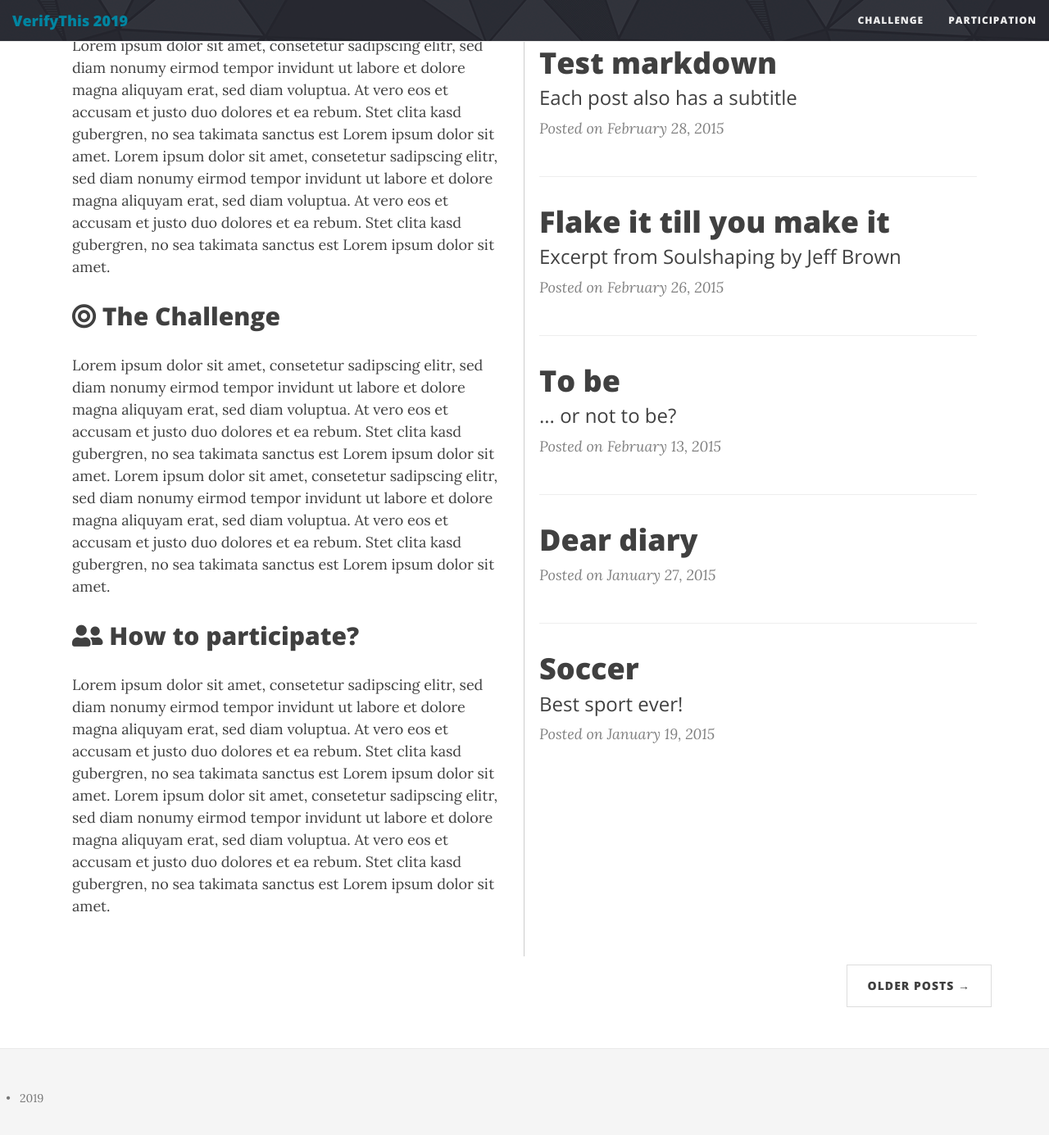
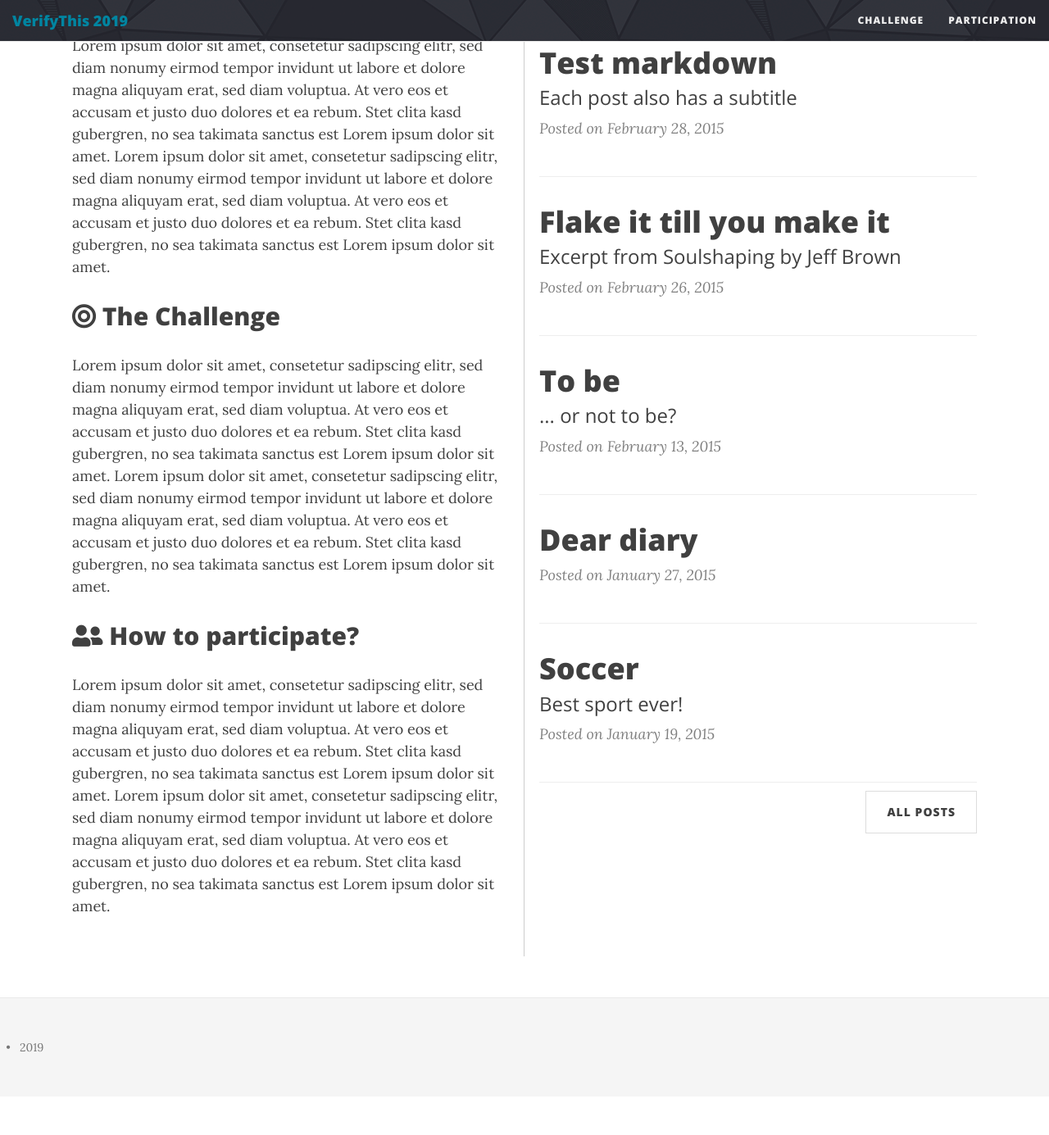
Before and after one commit to verifythis/verifythis.github.io, a Jekyll site: the page built from index.html, in a window 1280 px wide and 1400 px high, scrolled down 361 px. Shown: the top 1385 px of the window at 82% size. Built offline with Jekyll 4.4.1, drawn with Linux system fonts in a browser that asks for light colours; the list of posts is cut into pages by our own code; after the commit the page ends 1699 px from its top, so only the background shows below that.

Commit message:
republishing

```diff
--- a/css/main.css
+++ b/css/main.css
@@ -335,7 +335,7 @@
 }
 
 .post-preview .post-title {
-  font-size: 30px;
+  /*font-size: 30px;*/
   margin-top: 0;
 }
 .post-preview .post-subtitle {
--- a/index.html
+++ b/index.html
@@ -121,21 +121,13 @@
                 -->
             </article>
             {% endfor %}
+
+            <ul class="pager main-pager">
+                <li class="next">
+                    <a href="news.html">All posts</a>
+                </li>
+            </ul>
+
         </div>
     </div>
 </div>
-
-{% if paginator.total_pages > 1 %}
-<ul class="pager main-pager">
-  {% if paginator.previous_page %}
-  <li class="previous">
-    <a href="{{ paginator.previous_page_path | relative_url }}">&larr; Newer Posts</a>
-  </li>
-  {% endif %}
-  {% if paginator.next_page %}
-  <li class="next">
-    <a href="{{ paginator.next_page_path | relative_url }}">Older Posts &rarr;</a>
-  </li>
-  {% endif %}
-</ul>
-{% endif %}
```
